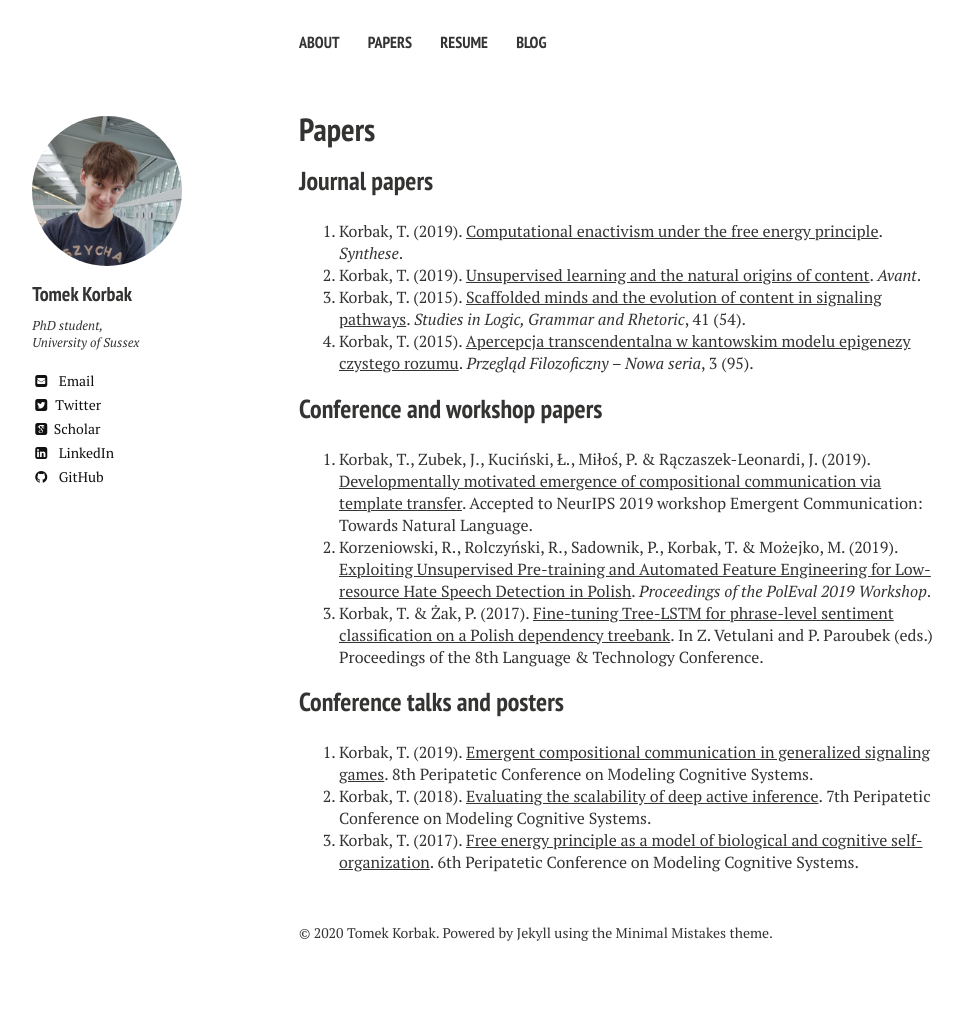
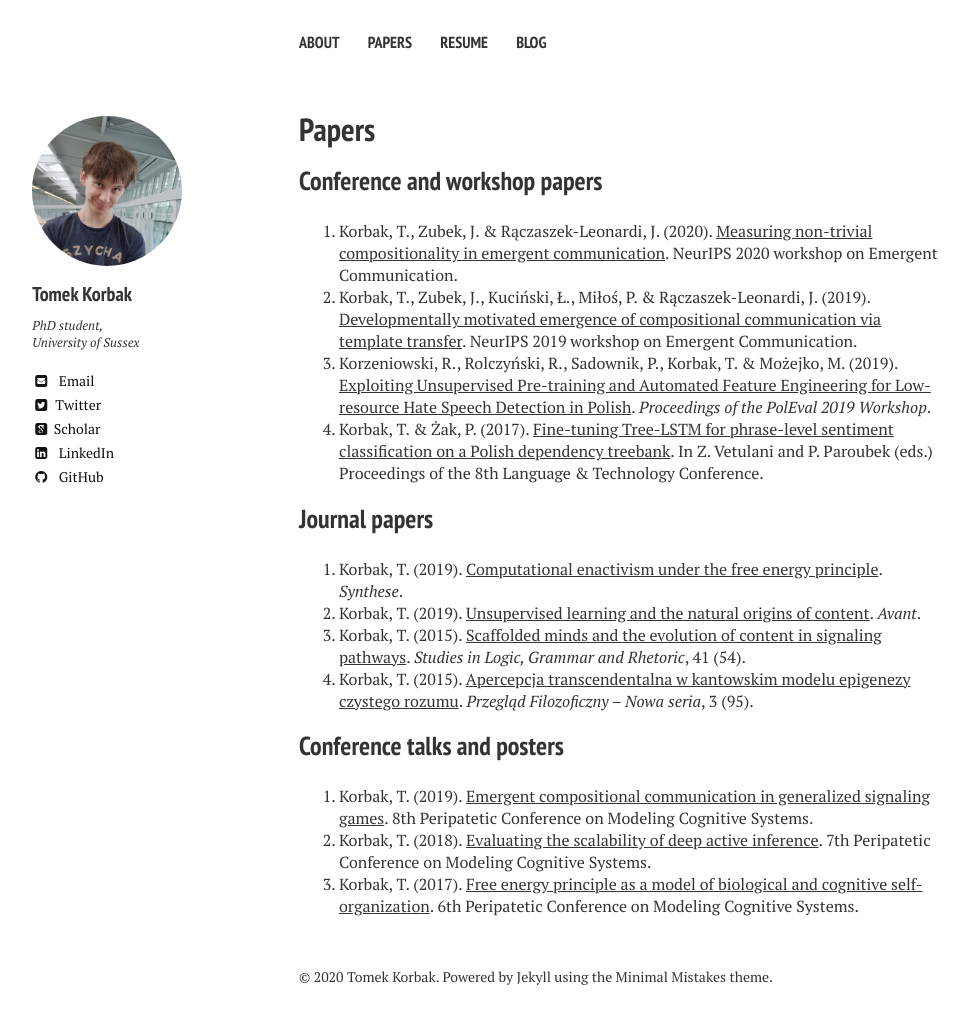
Before and after one commit to tomekkorbak/tomekkorbak.github.io, a Jekyll site: the page built from papers.md, in a window 1280 px wide. Shown: the whole page, without its empty margins (21-990 px from the left). Built offline with Jekyll 4.4.1, drawn with Linux system fonts in a browser that asks for light colours; nearby versions of some CDN libraries; some web fonts are replaced; before the commit the page ends 991 px from its top, so only the background shows below that; some of the changed lines change nothing that is shown.

Commit message:
Update papers

```diff
--- a/papers.md
+++ b/papers.md
@@ -5,6 +5,12 @@
 share: false
 comments: false
 ---
+
+## Conference and workshop papers
+1. Korbak, T., Zubek, J. & Rączaszek-Leonardi, J. (2020). [Measuring non-trivial compositionality in emergent communication](https://arxiv.org/abs/2010.15058). NeurIPS 2020 workshop on Emergent Communication.
+2. Korbak, T., Zubek, J., Kuciński, Ł., Miłoś, P. & Rączaszek-Leonardi, J. (2019). [Developmentally motivated emergence of compositional communication via template transfer](https://arxiv.org/abs/1910.06079). NeurIPS 2019 workshop on Emergent Communication.
+3. Korzeniowski, R., Rolczyński, R., Sadownik, P., Korbak, T. & Możejko, M. (2019). [Exploiting Unsupervised Pre-training and Automated Feature Engineering for Low-resource Hate Speech Detection in Polish](https://arxiv.org/abs/1906.09325). *Proceedings of the PolEval 2019 Workshop*.
+4. Korbak, T. & Żak, P. (2017). [Fine-tuning Tree-LSTM for phrase-level sentiment classification on a Polish dependency treebank](https://arxiv.org/abs/1711.01985). In Z. Vetulani and P. Paroubek (eds.) Proceedings of the 8th Language & Technology Conference.
 
 
 ## Journal papers
@@ -14,12 +20,6 @@
 4. Korbak, T. (2015). [Apercepcja transcendentalna w kantowskim modelu epigenezy czystego rozumu](http://cejsh.icm.edu.pl/cejsh/element/bwmeta1.element.pan-pf-yid-2015-iid-3-art-000000000008/c/PFil203-15208-TKorbak.pdf). *Przegląd Filozoficzny – Nowa seria*, 3 (95).
 
 
-## Conference and workshop papers
-1. Korbak, T., Zubek, J., Kuciński, Ł., Miłoś, P. & Rączaszek-Leonardi, J. (2019). [Developmentally motivated emergence of compositional communication via template transfer](https://arxiv.org/abs/1910.06079). Accepted to NeurIPS 2019 workshop Emergent Communication: Towards Natural Language.
-2. Korzeniowski, R., Rolczyński, R., Sadownik, P., Korbak, T. & Możejko, M. (2019). [Exploiting Unsupervised Pre-training and Automated Feature Engineering for Low-resource Hate Speech Detection in Polish](https://arxiv.org/abs/1906.09325). *Proceedings of the PolEval 2019 Workshop*.
-3. Korbak, T. & Żak, P. (2017). [Fine-tuning Tree-LSTM for phrase-level sentiment classification on a Polish dependency treebank](https://arxiv.org/abs/1711.01985). In Z. Vetulani and P. Paroubek (eds.) Proceedings of the 8th Language & Technology Conference.
-
-
 ## Conference talks and posters
 1. Korbak, T. (2019). [Emergent compositional communication in generalized signaling games]({{ site.url }}/data/peri2019.pdf). 8th Peripatetic Conference on Modeling Cognitive Systems.
 2. Korbak, T. (2018). [Evaluating the scalability of deep active inference]({{ site.url }}/data/Poster2018.pdf). 7th Peripatetic Conference on Modeling Cognitive Systems.
```
